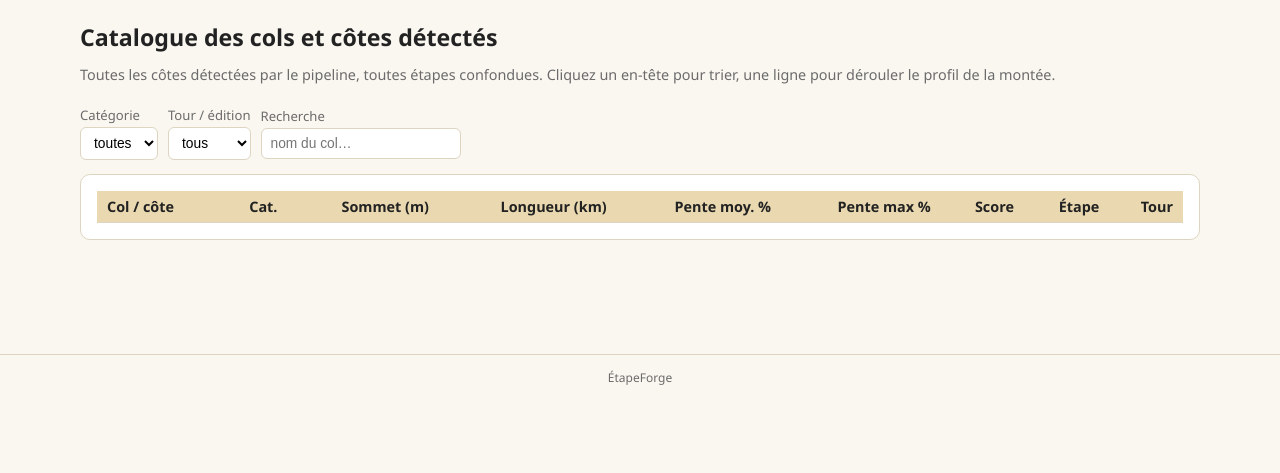
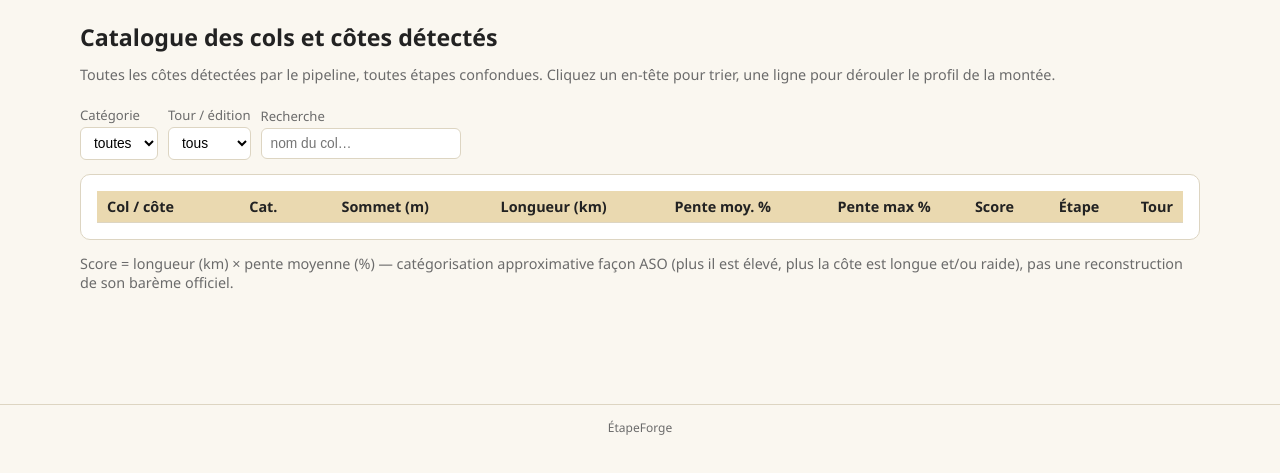
Before and after one commit to Opaland/Tdf-generator, a website: page frontend/cols.html in a window 1280 px wide. Shown: the part 61-534 px from the top of the page. Drawn offline with Linux system fonts and the light colour scheme; no server answers.

Commit message:
Explique la colonne Score de cols.html (title + note sous le tableau) (#127)
frontend/cols.html — le <th data-k="score"> n'avait ni title, ni légende,
ni note de bas de tableau. La formule (longueur_km × pente_moy_%) est
documentée dans le README mais ne remontait jamais jusqu'à l'écran qui
l'affiche, contrairement au reste de l'appli qui explique
systématiquement ses heuristiques en ligne (ex. indice d'irrégularité,
indice de pénibilité sur la fiche étape). Un utilisateur non technique
voyait une colonne triable avec des valeurs comme 106.2/102.2/73.7 sans
savoir ce qu'elles mesurent ni si un score élevé signifie « plus dur »
ou « plus long ».

Trouvaille du persona cycliste amateur (agent revue-personas).

Correctif : title sur le <th> (survol) + note sous le tableau (visible
sans survol, pour un usage tactile/clavier — même esprit que les
corrections d'accessibilité #20-23 de cette session).

Test : test/colsScoreExplained.test.js, sur le modèle de
test/loginAriaLive.test.js (grep ciblé du HTML statique, pas de DOM).
Discriminance vérifiée par retrait temporaire du correctif (contenu
pré-fix via git show) : les 2 tests échouent bien sans lui, restauré →
repassent (478/478 sur l'ensemble).

Vérification Playwright visuelle : cols.html chargée, title confirmé
sur l'en-tête, note lisible sous le tableau, 0 erreur JS console.


Claude-Session: https://claude.ai/code/session_013mVqHiShMPPHm8JAg5YyNX

Co-authored-by: Claude <noreply@anthropic.com>

```diff
--- a/frontend/cols.html
+++ b/frontend/cols.html
@@ -32,11 +32,12 @@
         <th data-k="name">Col / côte</th><th data-k="category">Cat.</th>
         <th data-k="summit_ele_m">Sommet (m)</th><th data-k="length_km">Longueur (km)</th>
         <th data-k="avg_gradient">Pente moy. %</th><th data-k="max_gradient">Pente max %</th>
-        <th data-k="score">Score</th><th data-k="stage_name">Étape</th><th data-k="edition_name">Tour</th>
+        <th data-k="score" title="longueur (km) × pente moyenne (%) — catégorisation approximative façon ASO, pas une reconstruction de son barème officiel">Score</th><th data-k="stage_name">Étape</th><th data-k="edition_name">Tour</th>
       </tr></thead>
       <tbody></tbody>
     </table>
   </div>
+  <p class="meta-line">Score = longueur (km) × pente moyenne (%) — catégorisation approximative façon ASO (plus il est élevé, plus la côte est longue et/ou raide), pas une reconstruction de son barème officiel.</p>
 </main>
 <script src="/common.js"></script>
 <script src="/profile.js"></script>
```
Also changed, not shown: test/colsScoreExplained.test.js (added, +25 -0 lines).
